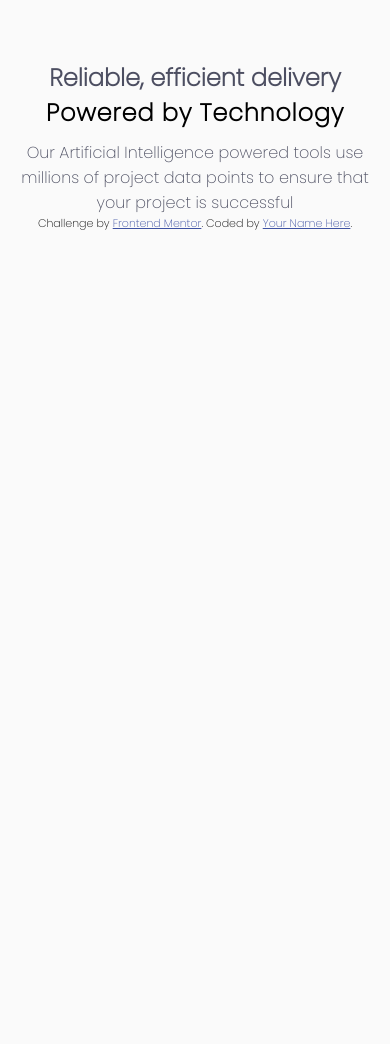
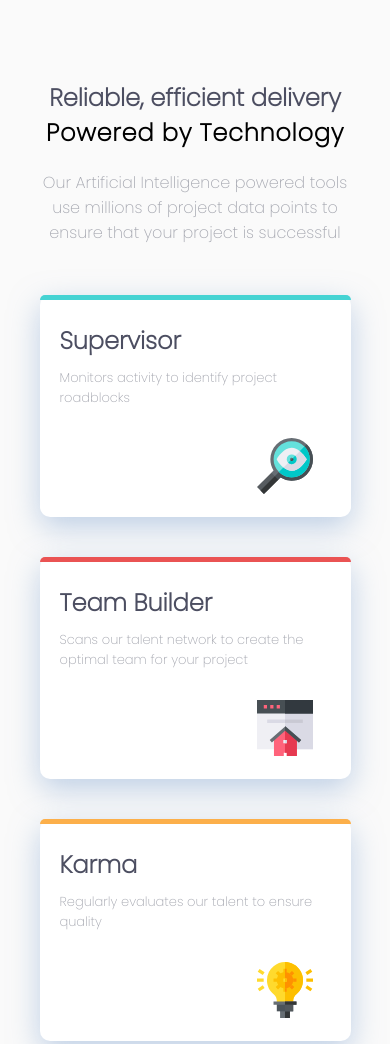
Before and after one commit to Fitsos17/four-card-feature-section, a plain HTML site: page index.html in a window 390 px wide. Shown: the top 1044 px of the page. Before the commit the page ends 844 px from the top, so only its background shows below. Drawn offline with Linux system fonts and the light colour scheme.

Commit message:
Implemented cards, made changes to starting-container and added media queries to make app responsive

```diff
--- a/index.html
+++ b/index.html
@@ -4,7 +4,6 @@
     <meta charset="UTF-8" />
     <meta name="viewport" content="width=device-width, initial-scale=1.0" />
     <!-- displays site properly based on user's device -->
-
     <link
       rel="icon"
       type="image/png"
@@ -44,24 +43,63 @@
       </p>
     </div>
 
-    <!-- Supervisor
-  Monitors activity to identify project roadblocks
-
-  Team Builder
-  Scans our talent network to create the optimal team for your project
-
-  Karma
-  Regularly evaluates our talent to ensure quality
-
-  Calculator
-  Uses data from past projects to provide better delivery estimates -->
+    <main>
+      <div class="card" id="supervisor">
+        <div class="top-color"></div>
+        <h1 class="card-title">Supervisor</h1>
+        <p class="card-description">
+          Monitors activity to identify project roadblocks
+        </p>
+        <img
+          class="card-img"
+          src="./images/icon-supervisor.svg"
+          alt="supervisor image"
+        />
+      </div>
+      <div class="card" id="team-builder">
+        <div class="top-color"></div>
+        <h1 class="card-title">Team Builder</h1>
+        <p class="card-description">
+          Scans our talent network to create the optimal team for your project
+        </p>
+        <img
+          class="card-img"
+          src="./images/icon-team-builder.svg"
+          alt="supervisor image"
+        />
+      </div>
+      <div class="card" id="karma">
+        <div class="top-color"></div>
+        <h1 class="card-title">Karma</h1>
+        <p class="card-description">
+          Regularly evaluates our talent to ensure quality
+        </p>
+        <img
+          class="card-img"
+          src="./images/icon-karma.svg"
+          alt="supervisor image"
+        />
+      </div>
+      <div class="card" id="calculator">
+        <div class="top-color"></div>
+        <h1 class="card-title">Calculator</h1>
+        <p class="card-description">
+          Uses data from past projects to provide better delivery estimates
+        </p>
+        <img
+          class="card-img"
+          src="./images/icon-calculator.svg"
+          alt="supervisor image"
+        />
+      </div>
+    </main>
 
     <footer>
       <p class="attribution">
         Challenge by
         <a href="https://www.frontendmentor.io?ref=challenge" target="_blank"
           >Frontend Mentor</a
-        >. Coded by <a href="#">Your Name Here</a>.
+        >. Coded by <a href="https://github.com/Fitsos17">Nick</a>.
       </p>
     </footer>
   </body>
--- a/index.scss
+++ b/index.scss
@@ -5,7 +5,7 @@
   font-family: "Poppins", sans-serif;
 }
 
-/********** declare variables ***********/
+/********** variables ***********/
 
 /* primary colors */
 $red: hsl(0, 78%, 62%);
@@ -19,7 +19,7 @@ $grayish-blue: hsl(229, 6%, 66%);
 $very-light-gray: hsl(0, 0%, 98%);
 
 body {
-  background-color: $very-light-gray;
+  background-color: #fafafa;
   display: flex;
   flex-direction: column;
   align-items: center;
@@ -28,12 +28,13 @@ body {
   font-size: 15px;
 }
 
-/* starting */
+/* start */
 
 .start-container {
+  width: 100%;
   color: $very-dark-blue;
-  margin-top: 60px;
-  font-size: 1rem;
+  margin-top: 80px;
+  font-size: 1.15rem;
 
   display: flex;
   justify-content: center;
@@ -46,22 +47,131 @@ body {
   }
 
   p {
-    margin-top: 10px;
-    font-size: 1.2rem;
-    width: 60%;
+    color: $grayish-blue;
+    margin-top: 20px;
+    font-size: 1rem;
+    width: 27%;
     text-align: center;
   }
 }
 
-@media screen and (min-width: 375px) {
-  .start-container {
-    font-size: 0.75rem;
+/* cards */
 
-    p {
-      font-size: 1rem;
-      width: 90%;
+main {
+  justify-content: center;
+  align-items: center;
+  gap: 20px;
+  display: grid;
+  grid-template-areas:
+    "sp tb cc"
+    "sp km cc";
+  width: 100%;
+  margin: 30px;
+
+  .card {
+    background-color: #fff;
+    // padding-left: 10px;
+    border-radius: 10px;
+    // width: 350px;
+    // height: 250px;
+    margin-bottom: 20px;
+    box-shadow: 0px 10px 30px rgba(131, 166, 210, 0.5);
+
+    .top-color {
+      position: relative;
+      border-radius: 10px 10px 0 0;
+      background-color: black;
+      height: 5px;
+      width: 100%;
+    }
+
+    .card-title {
+      text-align: left;
+      color: $very-dark-blue;
+      font-weight: bold;
+      padding: 23px 0 0 20px;
+      font-size: 1.5rem;
+    }
+
+    .card-description {
+      color: $grayish-blue;
+      font-size: 13px;
+      text-align: left;
+      padding: 10px 0 0 20px;
+    }
+
+    .card-img {
+      width: 15%;
+      position: relative;
+      bottom: -60px;
+      right: -110px;
     }
   }
 }
 
-/* cards */
+#supervisor {
+  grid-area: sp;
+  .top-color {
+    background-color: $cyan;
+  }
+}
+
+#team-builder {
+  grid-area: tb;
+  .top-color {
+    background-color: $red;
+  }
+}
+
+#karma {
+  grid-area: km;
+  .top-color {
+    background-color: $orange;
+  }
+}
+
+#calculator {
+  grid-area: cc;
+  .top-color {
+    background-color: $blue;
+  }
+}
+
+/* Media queries */
+
+@media screen and (min-width: 375px) and (max-width: 768px) {
+  .start-container {
+    font-size: 0.75rem;
+    margin-bottom: 20px;
+    p {
+      font-size: 1rem;
+      width: 85%;
+    }
+  }
+
+  main {
+    display: flex;
+    flex-direction: column;
+    justify-content: center;
+    align-items: center;
+
+    .card {
+      width: 311px;
+      height: 222px;
+      .card-img {
+        width: 18%;
+        bottom: -30px;
+        right: -90px;
+      }
+    }
+  }
+}
+
+@media screen and (min-width: 800px) {
+  main {
+    .card {
+      width: 350px;
+      height: 250px;
+    }
+  }
+}
```
Also changed, not shown: index.css, 1 other file.
